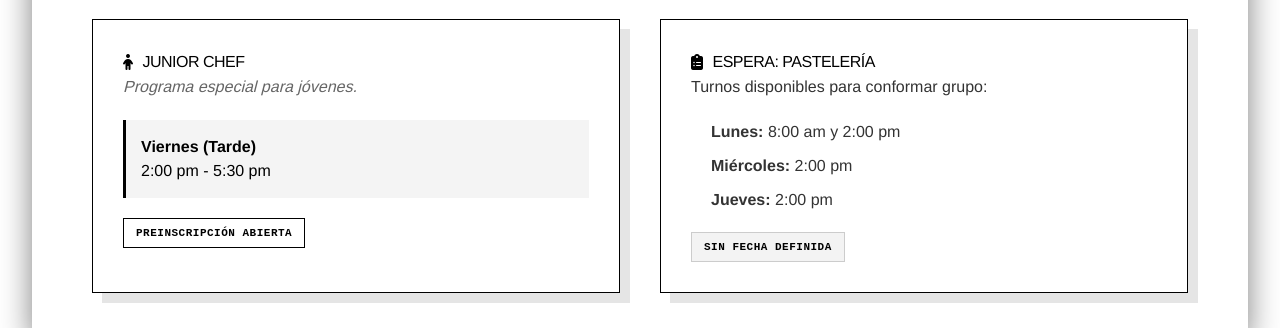
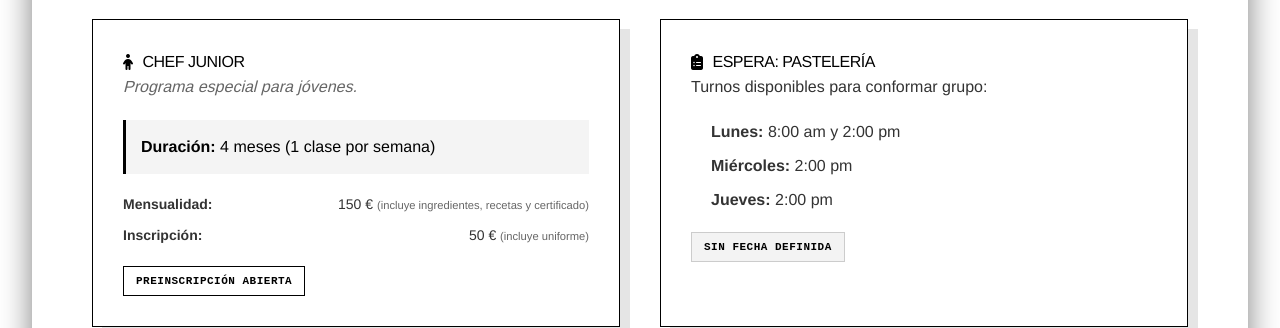
Before and after one commit to arizon-ai/la-new-cuisine, a React (Vite) app in the folder app/: page /oferta in a window 1280 px wide. Shown: the part 2380-2708 px from the top of the page. Built offline with nearby package versions, Linux system fonts and the light colour scheme; a web font is replaced by a local one.

Commit message:
feat: create `OfertaAcademica` React component to display academic offerings with styled slides and course schedules.

```diff
--- a/app/src/OfertaAcademica.jsx
+++ b/app/src/OfertaAcademica.jsx
@@ -293,13 +293,25 @@ export default function OfertaAcademica() {
                         {/* Junior Chef */}
                         <div style={{ background: 'white', padding: '30px', border: '1px solid #000', boxShadow: '10px 10px 0px rgba(0,0,0,0.1)' }}>
                             <h3 style={{ marginTop: 0, display: 'flex', alignItems: 'center', gap: '10px', fontFamily: "'Arimo', sans-serif", textTransform: 'uppercase', color: '#000', letterSpacing: '-0.5px' }}>
-                                <i className="fa-solid fa-child" style={{ color: '#000' }}></i> JUNIOR CHEF
+                                <i className="fa-solid fa-child" style={{ color: '#000' }}></i> CHEF JUNIOR
                             </h3>
                             <p style={{ color: '#666', fontStyle: 'italic', lineHeight: 1.6 }}>Programa especial para jóvenes.</p>
+
                             <div style={{ background: '#f4f4f4', padding: '15px', borderLeft: '3px solid #000', marginTop: '20px' }}>
-                                <strong>Viernes (Tarde)</strong><br />
-                                2:00 pm - 5:30 pm
+                                <strong>Duración:</strong> 4 meses (1 clase por semana)
                             </div>
+
+                            <ul style={{ listStyle: 'none', padding: 0, marginTop: '20px', fontSize: '14px', color: '#333' }}>
+                                <li style={{ marginBottom: '10px', display: 'flex', justifyContent: 'space-between' }}>
+                                    <span><strong>Mensualidad:</strong></span>
+                                    <span>150 € <small style={{ color: '#666' }}>(incluye ingredientes, recetas y certificado)</small></span>
+                                </li>
+                                <li style={{ display: 'flex', justifyContent: 'space-between' }}>
+                                    <span><strong>Inscripción:</strong></span>
+                                    <span>50 € <small style={{ color: '#666' }}>(incluye uniforme)</small></span>
+                                </li>
+                            </ul>
+
                             <div style={{ marginTop: '20px' }}>
                                 <Tag variant="outline">Preinscripción Abierta</Tag>
                             </div>
```
